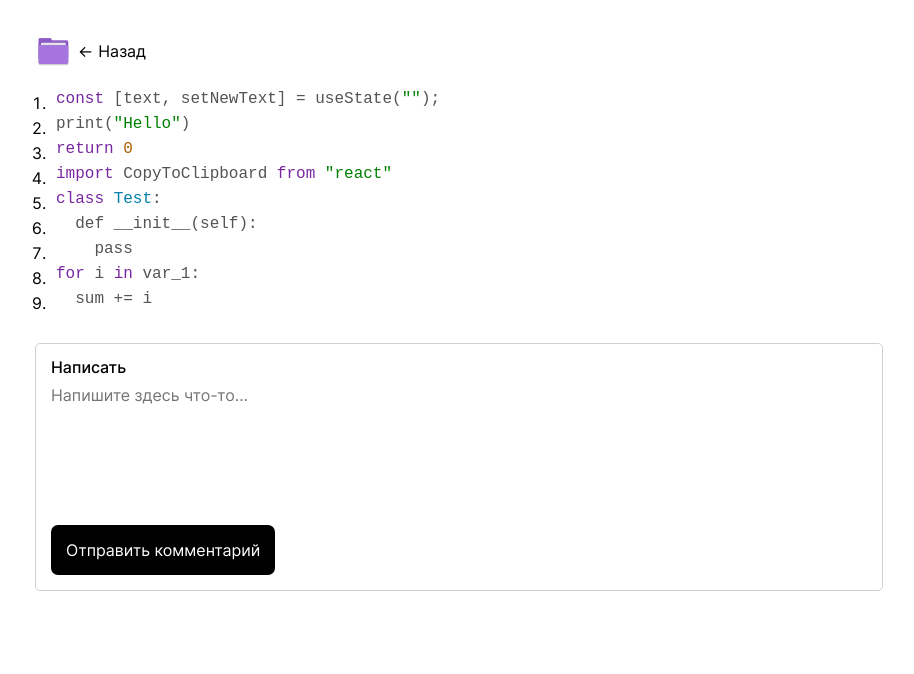
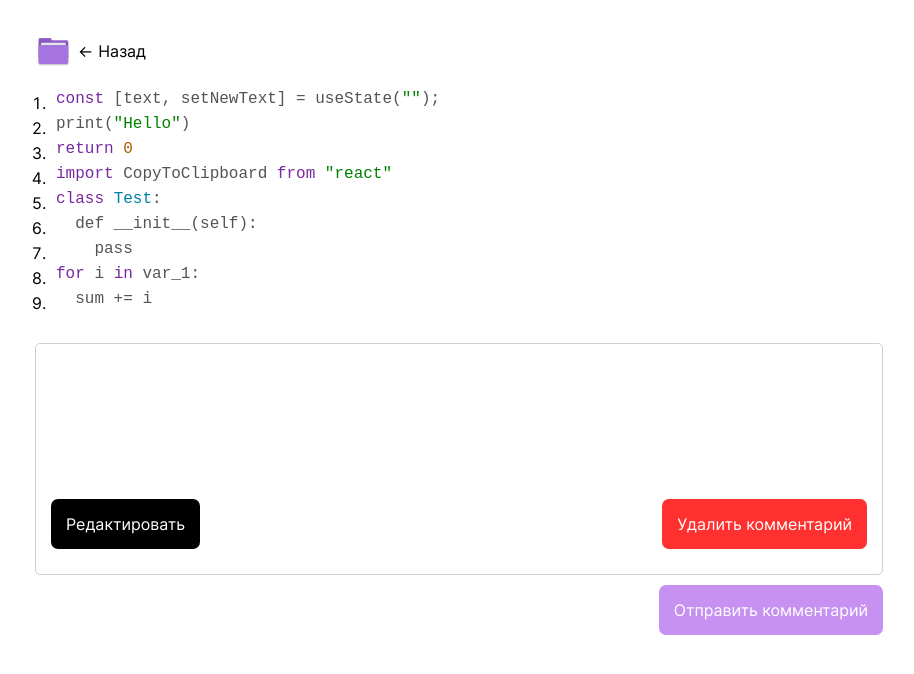
Before and after one commit to Lizaakishina/ReviewSite, a React (Create React App) app: page /task/1 in a window 1280 px wide. Shown: the top 674 px of the page, without its empty margins (181-1095 px from the left). Built offline with nearby package versions, Linux system fonts and the light colour scheme.

Commit message:
feat: полный функционал общего комментария

```diff
--- a/src/components/Accordion/Accordion.jsx
+++ b/src/components/Accordion/Accordion.jsx
@@ -1,11 +1,29 @@
 import React, { useState } from 'react';
 import TextareaAutosize from 'react-textarea-autosize';
+import Markdown from 'react-markdown'
+import { docco } from "react-syntax-highlighter/dist/esm/styles/hljs";
+import { Light as SyntaxHighlighter } from 'react-syntax-highlighter';
+import js from 'react-syntax-highlighter/dist/esm/languages/hljs/javascript';
 import { AccordionItem } from './AccordionItem';
+
+SyntaxHighlighter.registerLanguage('javascript', js);
 
 const Accordion = ({faqList}) => {
   const [openId, setId] = useState(null);
   const [text, setNewText] = useState("");
+  const [isEditing, setEditing] = useState(true);
+  const [isVisible, setIsVisible ] = useState(false);
 
+  const handleTimerClick = () => {
+    setIsVisible(true);
+    setTimeout(() => {
+      setIsVisible(false);
+    }, 100);
+  }
+
+  const setEditingState = () => {
+    setEditing(isEditing => !isEditing)
+  }
   return (
     <div>
       <ol className="acc">
@@ -21,6 +39,50 @@ const Accordion = ({faqList}) => {
           )
         })}
       </ol>
+      <div>
+        {isEditing ? (
+          <div className="acc__container">
+          <p className="acc__title noselect"></p>
+            <div className="acc__review">
+              <Markdown
+                components={{
+                  code({ node, inline, className, children, ...props }) {
+                    const match = /language-(\w+)/.exec(className || '')
+                    return !inline && match ? (
+                      <SyntaxHighlighter
+                        style={docco}
+                        PreTag="div"
+                        language={match[1]}
+                        children={String(children).replace(/\n$/, '')}
+                        {...props}
+                      />
+                    ) : (
+                      <code className={className ? className : ''} {...props}>
+                        {children}
+                      </code>
+                    )
+                  },
+                }}
+              >
+                {text}
+              </Markdown>
+            </div>
+            {!isVisible &&
+            <div className="acc__change">
+              <button className={`acc__edit noselect`} type="submit" onClick={setEditingState}>Редактировать</button>
+              <button
+                className={`acc__delete noselect`}
+                type="submit"
+                onClick={() => {
+                  setNewText("");
+                  }}>
+                  Удалить комментарий
+              </button>
+            </div>}
+          </div>
+        )
+        :
+        (
           <div className="acc__container">
             <p className="acc__title noselect">Написать</p>
             <div className="acc__review">
@@ -34,22 +96,14 @@ const Accordion = ({faqList}) => {
               </TextareaAutosize>
             </div>
             <div className="acc__result">
-          <button className={`acc__comment noselect`} type="submit">Отправить комментарий</button>
+              <button className={`acc__comment noselect`} type="submit" onClick={() => {handleTimerClick(); setEditingState()}}>Комментировать</button>
             </div>
           </div>
+        )}
+      </div>
+      <div className="acc__bth-contaier"><button className={`acc__bth-end noselect`} type="submit">Отправить комментарий</button></div>
     </div>
   )
 }
 
 export default Accordion
-
-/*
-<select
-        defaultValue={defaultLanguage}
-        name="languages"
-        onChange={(e) => setLanguage(e.target.value)}>
-          {supportedLanguages.map((language, i) => (
-            <option key={i}>{language}</option>
-          ))}
-      </select>
-*/
--- a/src/components/Accordion/AccordionItem.css
+++ b/src/components/Accordion/AccordionItem.css
@@ -18,6 +18,26 @@
 .acc__container {
   border: 1px solid rgb(208, 208, 208);
   border-radius: 5px;
+}
+
+.acc__bth-contaier {
+  width: 100%;
+  display: flex;
+  justify-content: flex-end;
+}
+
+.acc__bth-end {
+  margin: 10px 0px;
+  background-color: #c691f0;
+  color: white;
+  border-radius: 7px;
+  padding: 15px;
+  font-size: 16px;
+}
+
+.acc__bth-end:hover {
+  transition: .3s;
+  transform: scale(1.05);
 }
 
 /*-----------Стили компонента AccordeonItem-----------------*/
@@ -209,6 +229,7 @@ pre {
   border-radius: 7px;
   padding: 15px;
   font-size: 16px;
+  margin-bottom: 10px;
 }
 
 .acc__delete:hover {
--- a/src/components/Accordion/AccordionItem.jsx
+++ b/src/components/Accordion/AccordionItem.jsx
@@ -5,6 +5,7 @@ import { docco, a11yLight } from "react-syntax-highlighter/dist/esm/styles/hljs"
 import { Light as SyntaxHighlighter } from 'react-syntax-highlighter';
 import js from 'react-syntax-highlighter/dist/esm/languages/hljs/javascript';
 import './AccordionItem.css';
+
 SyntaxHighlighter.registerLanguage('javascript', js);
 
 export const AccordionItem = ({faqItem, onClick, isOpen, name }) => {
@@ -15,7 +16,7 @@ export const AccordionItem = ({faqItem, onClick, isOpen, name }) => {
   const [checkedGreen, setCheckedGreen] = useState(false);
   const [checkedGrey, setCheckedGrey] = useState(false);
   const [checkedRed, setCheckedRed] = useState(false);
-  const [isEditing, setEditing] = useState(true)
+  const [isEditing, setEditing] = useState(true);
   const [isVisible, setIsVisible ] = useState(false);
   const [text, setNewText] = useState("");
 
```
Lines whose indentation alone changed are shown as unchanged.
